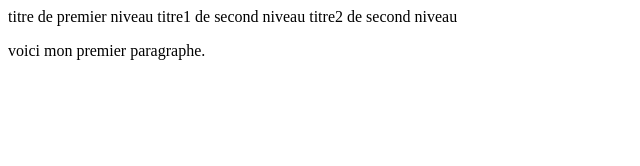
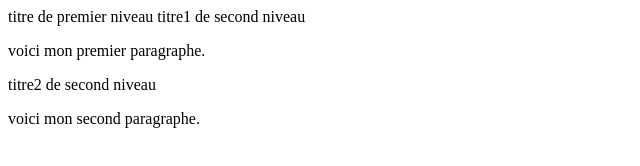
Before and after one commit to murielledouay/Partie-1-exo-1-2-me-envoi, a plain HTML site: page index.html in a window 1280 px wide. Shown: the whole page, without its empty margins (0-640 px from the left). Drawn offline with Linux system fonts and the light colour scheme.

Commit message:
initialisation

```diff
--- a/index.html
+++ b/index.html
@@ -5,10 +5,14 @@
   <body>
     <titre>titre de premier niveau</titre>
         <title1>titre1 de second niveau</titre1>
-        <titre2>titre2 de second niveau</titre2>
           <p> voici
               mon
               premier
               paragraphe.</p>
+        <titre2>titre2 de second niveau</titre2>
+          <p> voici
+              mon
+              second
+              paragraphe.</p>
   </body>
 </htlm>
```
